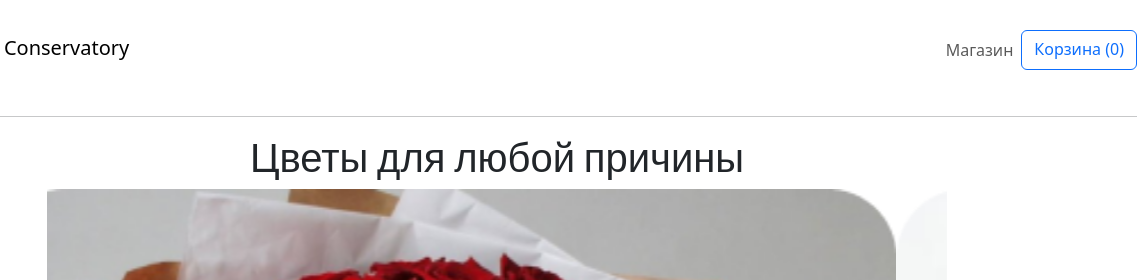
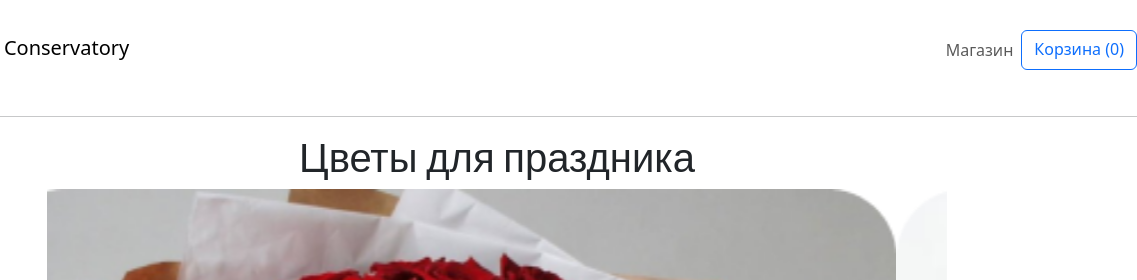
Before and after one commit to Ske1e7/Ske1e7.github.io, a website: page index.html in a window 1280 px wide. Shown: the top 280 px of the page, 143-1280 px from the left. Drawn offline with nearby package versions, Linux system fonts and the light colour scheme.

Commit message:
CI/CD Pipeline

```diff
--- a/index.html
+++ b/index.html
@@ -39,7 +39,7 @@
     <hr>
       <div>
         <div class="centered-text main-text">
-          <h1 class="poiret-one-regular"> Цветы для любой причины</h1>
+          <h1 class="poiret-one-regular"> Цветы для праздника</h1>
         </div>
       </div>
       <div id="carouselExampleIndicators" class="carousel slide carousel-size" data-bs-ride="carousel">
```
